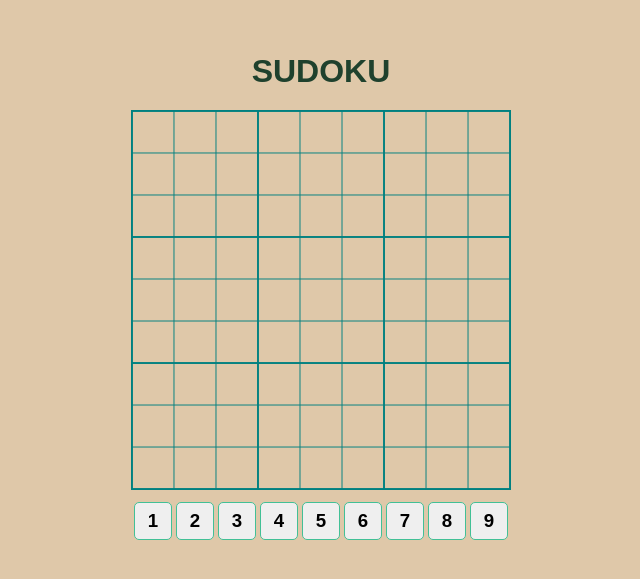
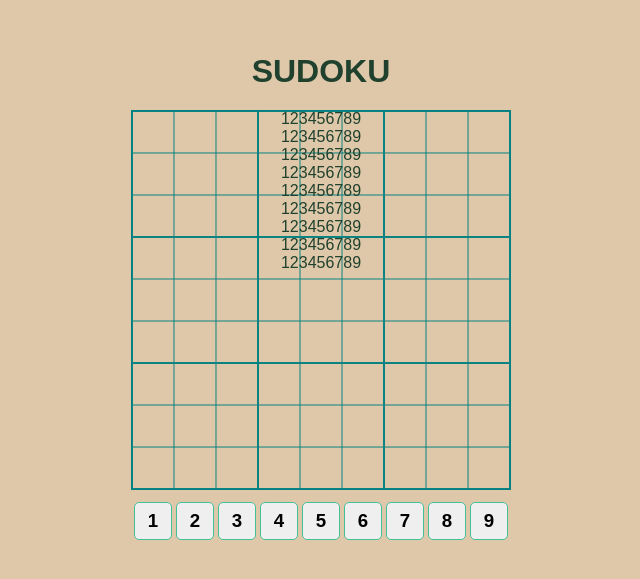
Before and after one commit to cesargodoi/sudoku, a Vue app: page / in a window 1280 px wide. Shown: the part 113-692 px from the top of the page, without its empty margins (319-959 px from the left). Built offline with nearby package versions, Linux system fonts and the light colour scheme.

Commit message:
creating a GameLine component to aggregate the GameCells

```diff
--- a/src/components/GameBoard.vue
+++ b/src/components/GameBoard.vue
@@ -1,9 +1,23 @@
 <template>
-  <div id="game-board"></div>
+  <div id="game-board">
+    <game-line />
+    <game-line />
+    <game-line />
+    <game-line />
+    <game-line />
+    <game-line />
+    <game-line />
+    <game-line />
+    <game-line />
+  </div>
 </template>
 
 <script>
-export default {};
+import GameLine from "./GameLine.vue";
+
+export default {
+  components: { GameLine },
+};
 </script>
 
 <style scoped>
--- /dev/null
+++ b/src/components/GameLine.vue
@@ -0,0 +1,25 @@
+<template>
+  <div id="game-line">
+    <div>1</div>
+    <div>2</div>
+    <div>3</div>
+    <div>4</div>
+    <div>5</div>
+    <div>6</div>
+    <div>7</div>
+    <div>8</div>
+    <div>9</div>
+  </div>
+</template>
+
+<script>
+export default {};
+</script>
+
+<style scoped>
+#game-line {
+  display: flex;
+  flex-direction: row;
+  align-items: center;
+}
+</style>
```
